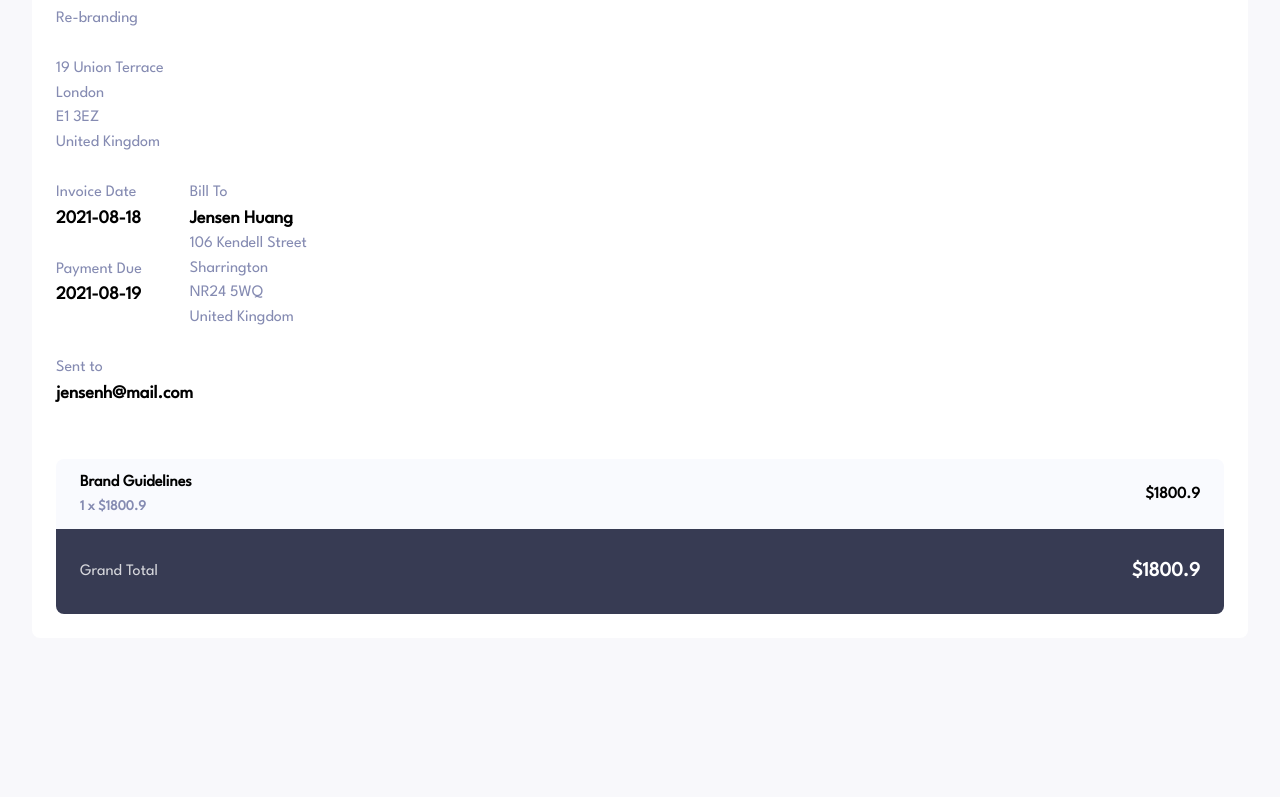
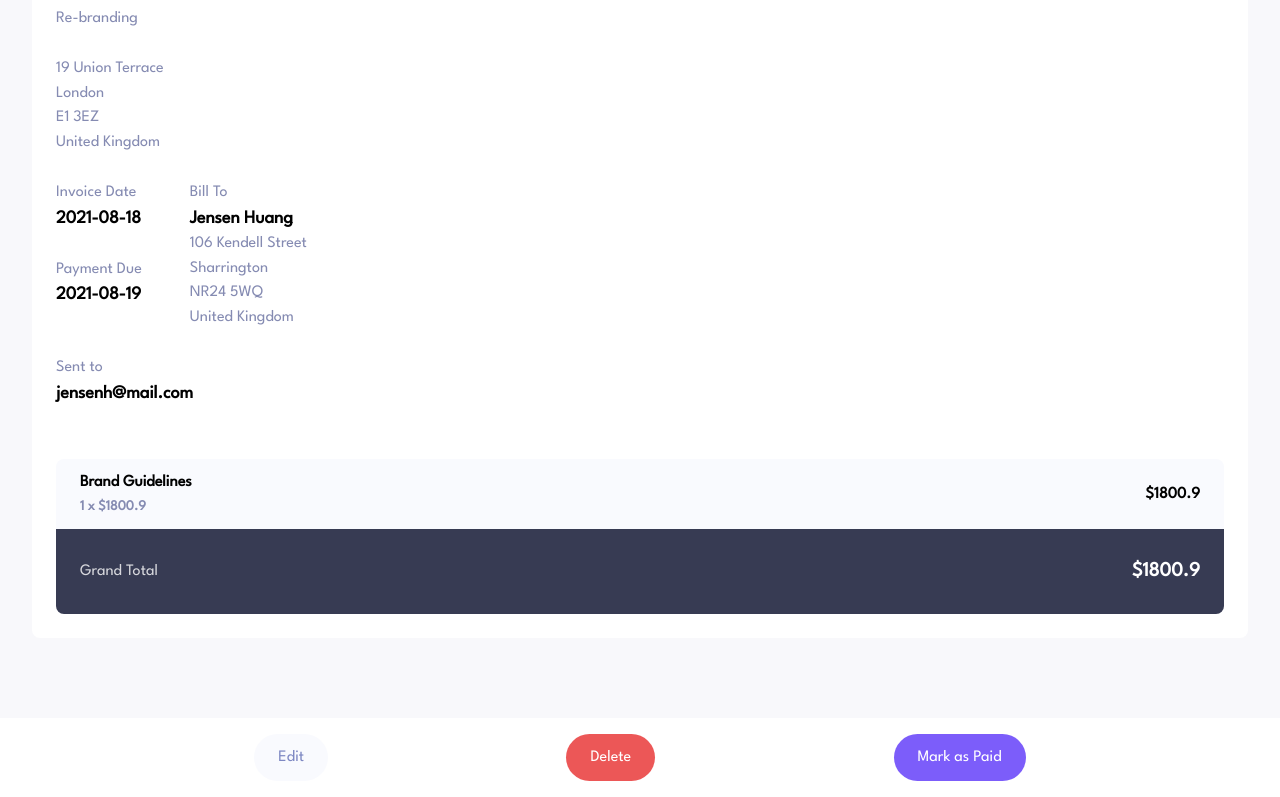
Before and after one commit to Absolam/invoice-react, a React (Create React App) app: page /view in a window 1280 px wide. Shown: the part 319-1116 px from the top of the page. Before the commit the page ends 1037 px from the top, so only its background shows below. Built offline with nearby package versions, Linux system fonts and the light colour scheme.

Commit message:
added bottom bar

```diff
--- /dev/null
+++ b/src/Components/BottomBar.jsx
@@ -0,0 +1,5 @@
+import { Button } from "./Buttons";
+
+export const BottomBar = ({ children }) => {
+  return <div className="bottom-bar">{children}</div>;
+};
--- /dev/null
+++ b/src/Components/Buttons.jsx
@@ -0,0 +1,3 @@
+export const Button = ({ text, clname }) => {
+  return <div className={clname}>{text}</div>;
+};
--- a/src/Pages/View/View.js
+++ b/src/Pages/View/View.js
@@ -1,14 +1,30 @@
 import { GoBack } from "../../Components/GoBack";
 import { ViewStatus } from "../../Components/ViewStatus";
 import { ViewInvoice } from "../../Components/ViewInvoice";
+import { BottomBar } from "../../Components/BottomBar";
+import { Button } from "../../Components/Buttons";
 import "../View/index.css";
+import { Link } from "react-router-dom";
 
 export const View = ({ currentInvoice }) => {
   return (
-    <div className="view">
-      <GoBack />
-      <ViewStatus currentInvoice={currentInvoice} />
-      <ViewInvoice currentInvoice={currentInvoice} />
+    <div>
+      <div className="view">
+        <GoBack />
+        <ViewStatus currentInvoice={currentInvoice} />
+        <ViewInvoice currentInvoice={currentInvoice} />
+      </div>
+      <BottomBar>
+        <Link to="/edit">
+          <Button text="Edit" clname="button-edit" />
+        </Link>
+        <Link to="/">
+          <Button text="Delete" clname="button-delete" />
+        </Link>
+        <Link to="/">
+          <Button text="Mark as Paid" clname="button-mark" />
+        </Link>
+      </BottomBar>
     </div>
   );
 };
--- a/src/Pages/View/index.css
+++ b/src/Pages/View/index.css
@@ -21,7 +21,7 @@
 .view-invoice {
   background-color: white;
   padding: 1.5rem;
-  margin-bottom: 5rem;
+  margin-bottom: 3rem;
   border-radius: 8px;
 
   display: flex;
--- a/src/index.css
+++ b/src/index.css
@@ -89,3 +89,29 @@ body {
   font-weight: 700;
   width: fit-content;
 }
+
+.bottom-bar {
+  background-color: white;
+  display: flex;
+  justify-content: space-evenly;
+  padding: 1rem 1rem;
+}
+
+.button-edit {
+  background-color: #f9fafe;
+  color: #7e88c3;
+  padding: 1rem 1.5rem;
+  border-radius: 24px;
+}
+.button-delete {
+  background-color: #ec5757;
+  color: white;
+  padding: 1rem 1.5rem;
+  border-radius: 24px;
+}
+.button-mark {
+  background-color: #7c5dfa;
+  color: white;
+  padding: 1rem 1.5rem;
+  border-radius: 24px;
+}
```
